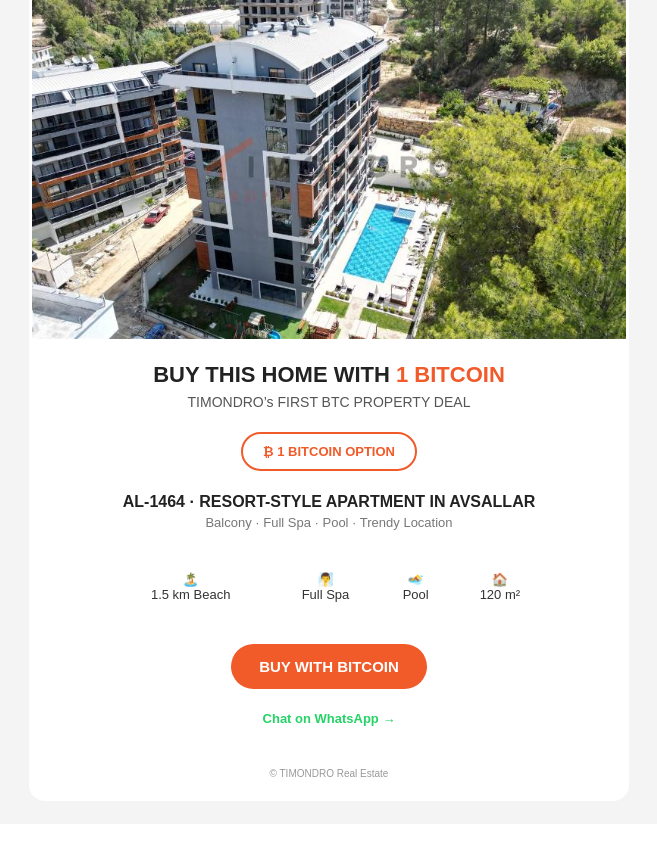
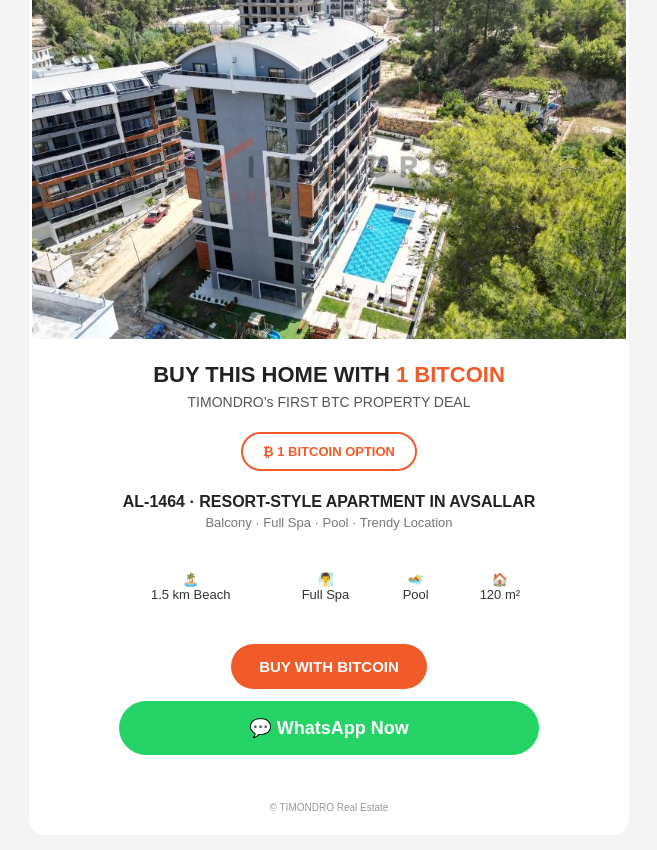
Before and after one commit to RazanAl-Masri/avsallar-1-bitcoin, a plain HTML site: page index.html in a window 1280 px wide. Shown: the part 92-942 px from the top of the page, without its empty margins (311-968 px from the left). Drawn offline with Linux system fonts and the light colour scheme.

Commit message:
Update index.html

```diff
--- a/index.html
+++ b/index.html
@@ -78,7 +78,7 @@
 
         <!-- CTA BUTTON -->
         <tr>
-          <td align="center" style="padding:10px 20px 20px 20px;">
+          <td align="center" style="padding:10px 20px 10px 20px;">
             <a href="https://timondro.com/apartments-for-sale-in-alanya/al-1464-resort-style-living-with-balcony-full-spa-in-trendy-avsallar#requestmoredetailsform"
                style="display:inline-block; padding:14px 28px; background:#f15a29; color:#fff; font-size:15px; font-weight:bold; border-radius:50px; text-decoration:none;">
               BUY WITH BITCOIN
@@ -86,12 +86,22 @@
           </td>
         </tr>
 
-        <!-- SECONDARY CTA / WHATSAPP -->
+        <!-- BIG GREEN WHATSAPP BUTTON -->
         <tr>
-          <td align="center" style="padding:0 20px 20px 20px;">
+          <td align="center" style="padding:0 20px 25px 20px;">
             <a href="https://wa.me/905444243913?text=I%20want%20to%20buy%20AL-1464%20with%20Bitcoin"
-               style="font-size:13px; color:#25D366; font-weight:bold; text-decoration:none;">
-              Chat on WhatsApp →
+               style="display:inline-block;
+                      width:100%;
+                      max-width:420px;
+                      padding:16px 0;
+                      background:#25D366;
+                      color:#ffffff;
+                      font-size:18px;
+                      font-weight:bold;
+                      border-radius:50px;
+                      text-decoration:none;
+                      text-align:center;">
+              💬 WhatsApp Now
             </a>
           </td>
         </tr>
```
